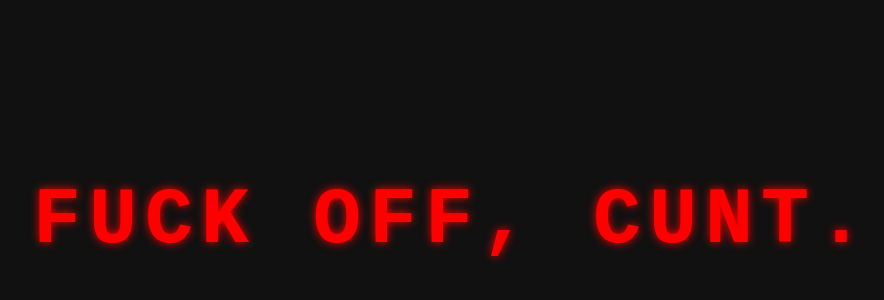
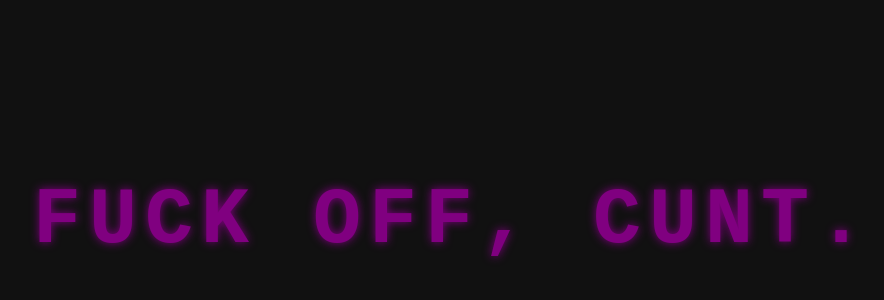
Before and after one commit to RandomGuy52-egg/Chicken, a plain HTML site: page index.html in a window 1280 px wide. Shown: the part 180-480 px from the top of the page, without its empty margins (187-1071 px from the left). Drawn offline with Linux system fonts and the light colour scheme.

Commit message:
Update index.html

```diff
--- a/index.html
+++ b/index.html
@@ -7,7 +7,7 @@
   <style>
     body {
       background: #111;
-      color: #f00;
+      color: purple;
       font-family: 'Courier New', Courier, monospace;
       display: flex;
       justify-content: center;
@@ -16,17 +16,30 @@
       margin: 0;
       text-align: center;
       user-select: none;
-      cursor: default;
+      cursor: pointer;
     }
     h1 {
       font-size: 5rem;
       text-transform: uppercase;
       letter-spacing: 0.5rem;
-      text-shadow: 0 0 10px #f00;
+      text-shadow: 0 0 10px purple;
+      margin: 0;
     }
   </style>
 </head>
 <body>
-  <h1>Fuck Off, Cunt.</h1>
+  <h1 id="message">Fuck Off, Cunt.</h1>
+
+  <audio id="elevenSound" src="ElevenLabs.mp3"></audio>
+
+  <script>
+    const message = document.getElementById('message');
+    const sound = document.getElementById('elevenSound');
+
+    message.addEventListener('click', () => {
+      sound.currentTime = 0;
+      sound.play();
+    });
+  </script>
 </body>
 </html>
```
